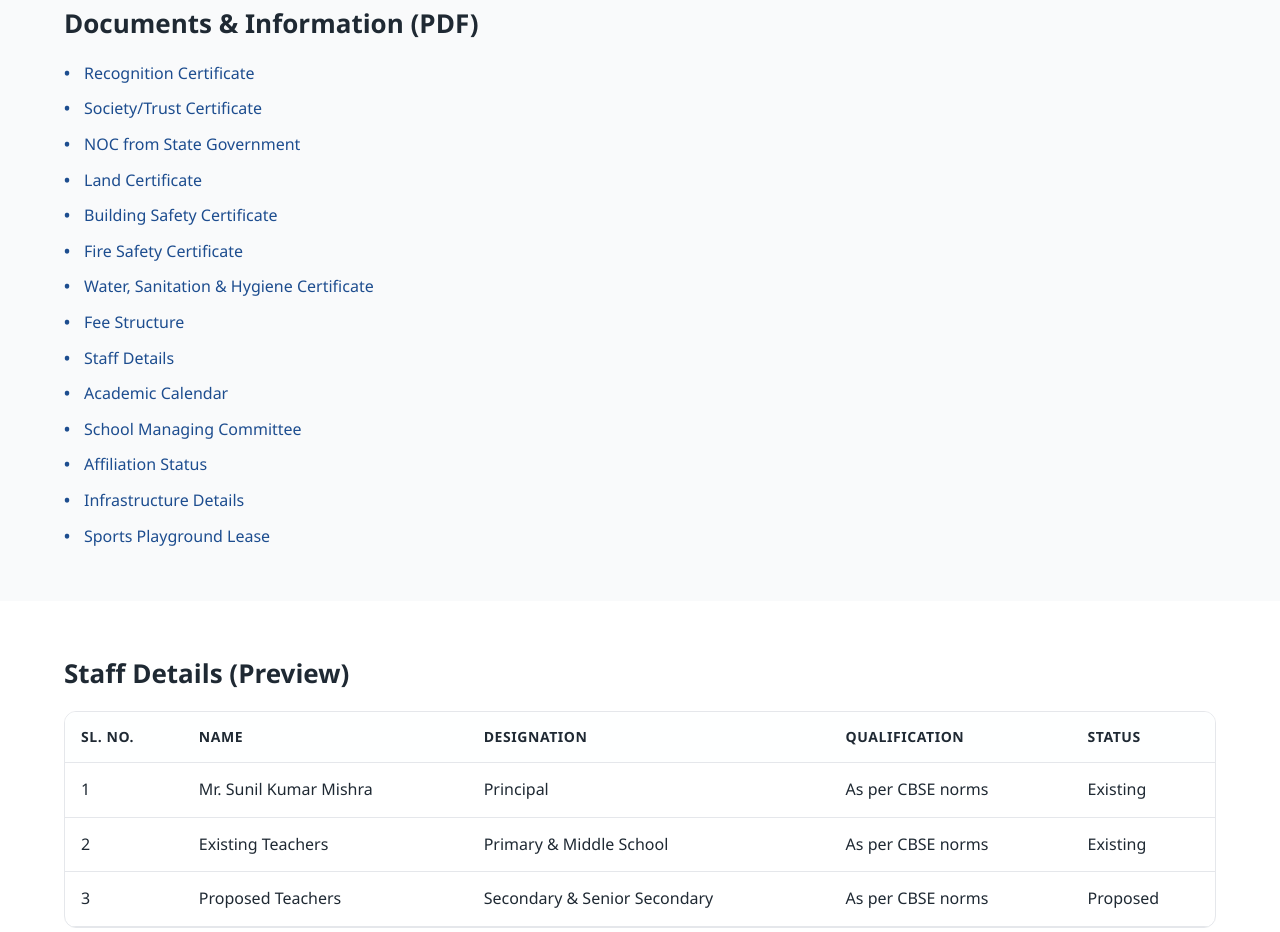
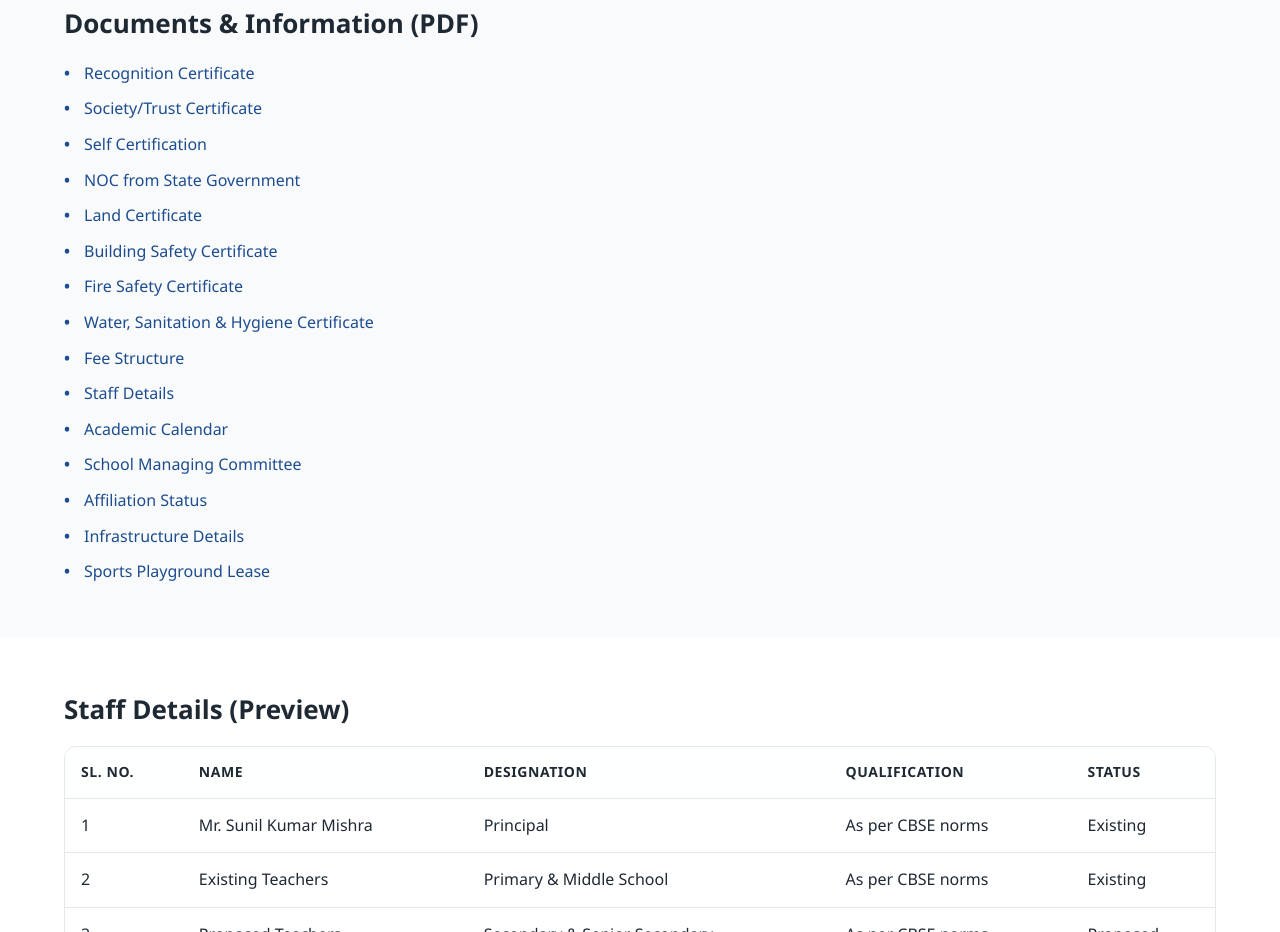
Before and after one commit to pragalbhdwivedi/bds-web, a website: page mandatory-public-disclosure/index.html in a window 1280 px wide. Shown: the part 1417-2349 px from the top of the page. Drawn offline with Linux system fonts and the light colour scheme.

Commit message:
Add Self Certification link to disclosure documents (#29)

```diff
--- a/mandatory-public-disclosure/index.html
+++ b/mandatory-public-disclosure/index.html
@@ -212,6 +212,7 @@
           <ul class="list">
             <li><a href="/documents/recognition-certificate.pdf">Recognition Certificate</a></li>
             <li><a href="/documents/society-trust-certificate.pdf">Society/Trust Certificate</a></li>
+            <li><a href="/documents/self-certification.pdf">Self Certification</a></li>
             <li><a href="/documents/noc-up-govt.pdf">NOC from State Government</a></li>
             <li><a href="/documents/land-certificate.pdf">Land Certificate</a></li>
             <li><a href="/documents/building-safety-certificate.pdf">Building Safety Certificate</a></li>
```
